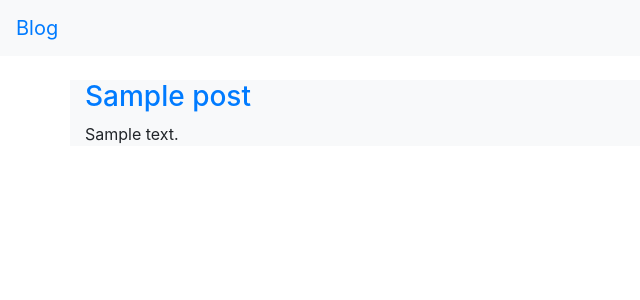
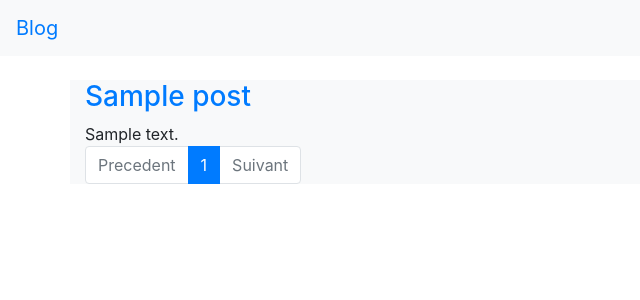
Before and after one commit to Igor-Nosatov/simple-mvc-blog, a PHP site: page / in a window 1280 px wide. Shown: the top 300 px of the page, without its empty margins (0-640 px from the left). Run offline with PHP 8.4, Linux system fonts and the light colour scheme; tables that the repository leaves empty or names only in its code hold one stand-in row (values such as "Sample post"); some libraries are stand-ins or nearby versions.

Commit message:
add pagination

```diff
--- a/App/Controller/Controller.php
+++ b/App/Controller/Controller.php
@@ -22,9 +22,25 @@ class Controller
         $this->userManager = new \App\Model\UserManager();
     }
 
-    public function listPosts()
+    public function listPosts(HTTPRequest $req)
     {
-        $posts = $this->postManager->getPosts();
+        // Posts per page
+        $limit = 5;
+
+        if ($page = $req->getData('page'))
+        {
+            $offset = $limit * ($page - 1);
+        }
+        else
+        {
+            $page = 1;
+            $offset = 0;
+        }
+
+        $postsTotal = $this->postManager->count();
+        $pagesTotal = ceil($postsTotal / $limit);
+
+        $posts = $this->postManager->getPosts($limit, $offset);
 
         require('App/View/listPosts.php');
     }
--- a/App/Model/PostManager.php
+++ b/App/Model/PostManager.php
@@ -69,4 +69,15 @@ class PostManager extends Manager
         $req->bindValue(':id', $id, \PDO::PARAM_INT);
         $req->execute();
     }
+
+    public function count()
+    {
+        $sql = 'SELECT COUNT(*) FROM posts';
+
+        $req = $this->db->query($sql);
+
+        $rows = $req->fetchColumn();
+
+        return $rows;
+    }
 }
--- a/App/View/listPosts.php
+++ b/App/View/listPosts.php
@@ -20,6 +20,40 @@ foreach ($posts as $post):
 endforeach;
 ?>
 
+<nav>
+    <ul class="pagination">
+        <?php if ($page == 1): ?>
+        <li class="page-item disabled">
+            <a href="/posts/<?= $page - 1 ?>" class="page-link" tabindex="-1">Precedent</a>
+        </li>
+        <?php else: ?>
+        <li class="page-item">
+            <a href="/posts/<?= $page - 1 ?>" class="page-link">Precedent</a>
+        </li>
+        <?php endif; ?>
+        <?php for ($i = 1; $i < $pagesTotal + 1; $i++): ?>
+            <?php if ($i == $page): ?>
+                <li class="page-item active">
+                    <a href="/posts/<?= $i ?>" class="page-link"><?= $i ?></a>
+                </li>
+            <?php else: ?>
+                <li class="page-item">
+                    <a href="/posts/<?= $i ?>" class="page-link"><?= $i ?></a>
+                </li>
+            <?php endif; ?>
+        <?php endfor; ?>
+        <?php if ($page == $pagesTotal): ?>
+        <li class="page-item disabled">
+            <a href="/posts/<?= $page + 1 ?>" class="page-link" tabindex="-1">Suivant</a>
+        </li>
+        <?php else: ?>
+        <li class="page-item">
+            <a href="/posts/<?= $page + 1 ?>" class="page-link">Suivant</a>
+        </li>
+        <?php endif; ?>
+    </ul>
+</nav>
+
 <?php
 $content = ob_get_clean();
 require('template.php');
--- a/index.php
+++ b/index.php
@@ -157,6 +157,17 @@ $router->addRoute(new Route(
     ]
 ));
 
+$router->addRoute(new Route(
+    [
+        'url' => '/posts/[0-9]+',
+        'action' => 'listPosts',
+        'middleware' => '',
+        'vars' => [
+            'page'
+        ]
+    ]
+));
+
 try {
     $route = $router->getRoute($httpRequest->getURI());
 }
```
